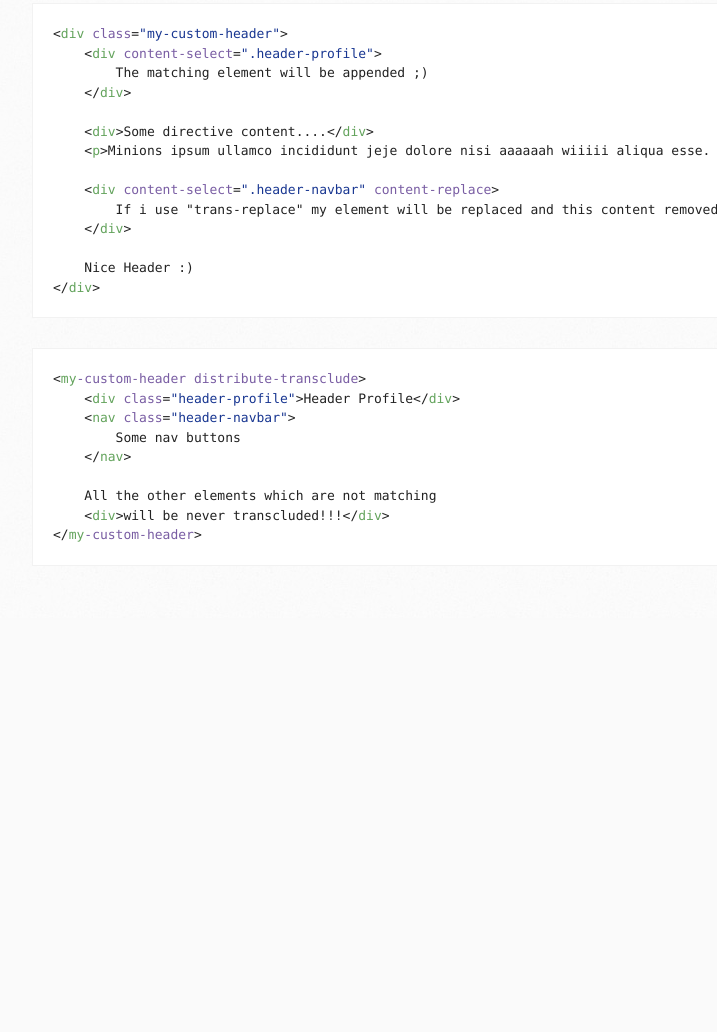
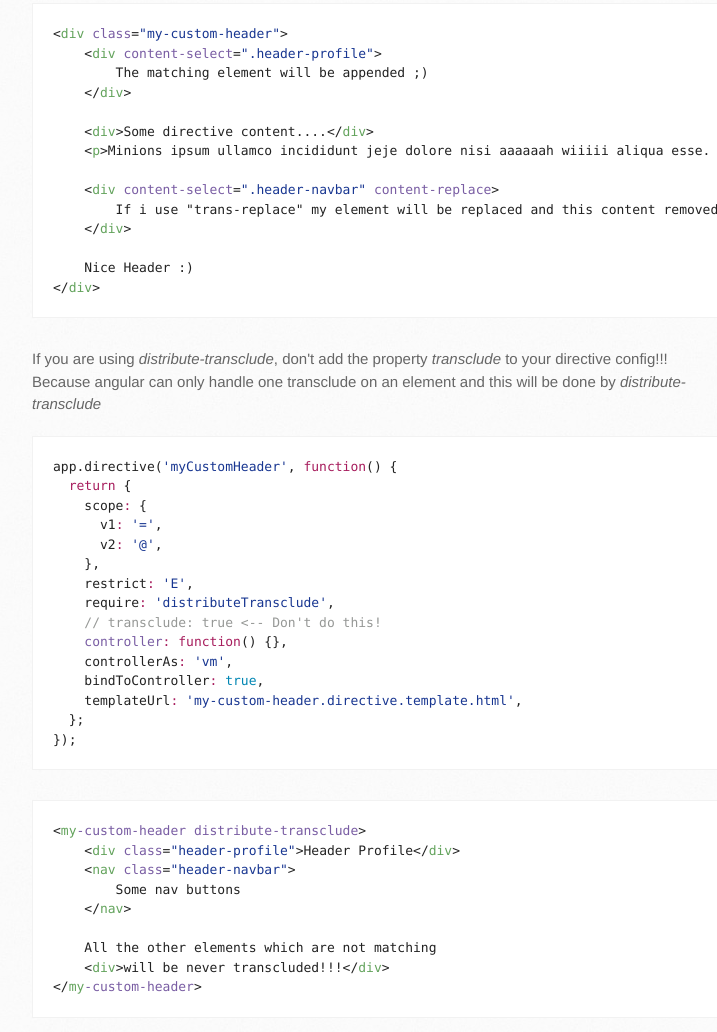
Before and after one commit to MitkoTschimev/angular-distribute-transclude, a plain HTML site: page index.html in a window 1280 px wide. Shown: the part 980-2012 px from the top of the page, without its empty margins (138-855 px from the left). Before the commit the page ends 1598 px from the top, so only its background shows below. Drawn offline with Linux system fonts and the light colour scheme.

```diff
--- a/index.html
+++ b/index.html
@@ -54,6 +54,25 @@
     Nice Header :)
 &lt;/<span class="pl-ent">div</span>&gt;</pre></div>
 
+<p>If you are using <em>distribute-transclude</em>, don't add the property <em>transclude</em> to your directive config!!!
+Because angular can only handle one transclude on an element and this will be done by <em>distribute-transclude</em></p>
+
+<div class="highlight highlight-source-js"><pre>app.directive(<span class="pl-s"><span class="pl-pds">'</span>myCustomHeader<span class="pl-pds">'</span></span>, <span class="pl-k">function</span>() {
+  <span class="pl-k">return</span> {
+    scope<span class="pl-k">:</span> {
+      v1<span class="pl-k">:</span> <span class="pl-s"><span class="pl-pds">'</span>=<span class="pl-pds">'</span></span>,
+      v2<span class="pl-k">:</span> <span class="pl-s"><span class="pl-pds">'</span>@<span class="pl-pds">'</span></span>,
+    },
+    restrict<span class="pl-k">:</span> <span class="pl-s"><span class="pl-pds">'</span>E<span class="pl-pds">'</span></span>,
+    require<span class="pl-k">:</span> <span class="pl-s"><span class="pl-pds">'</span>distributeTransclude<span class="pl-pds">'</span></span>,
+    <span class="pl-c">// transclude: true &lt;-- Don't do this!</span>
+    <span class="pl-en">controller</span><span class="pl-k">:</span> <span class="pl-k">function</span>() {},
+    controllerAs<span class="pl-k">:</span> <span class="pl-s"><span class="pl-pds">'</span>vm<span class="pl-pds">'</span></span>,
+    bindToController<span class="pl-k">:</span> <span class="pl-c1">true</span>,
+    templateUrl<span class="pl-k">:</span> <span class="pl-s"><span class="pl-pds">'</span>my-custom-header.directive.template.html<span class="pl-pds">'</span></span>,
+  };
+});</pre></div>
+
 <div class="highlight highlight-text-html-basic"><pre>&lt;<span class="pl-ent">my</span><span class="pl-e">-custom-header</span> <span class="pl-e">distribute-transclude</span>&gt;
     &lt;<span class="pl-ent">div</span> <span class="pl-e">class</span>=<span class="pl-s"><span class="pl-pds">"</span>header-profile<span class="pl-pds">"</span></span>&gt;Header Profile&lt;/<span class="pl-ent">div</span>&gt;
     &lt;<span class="pl-ent">nav</span> <span class="pl-e">class</span>=<span class="pl-s"><span class="pl-pds">"</span>header-navbar<span class="pl-pds">"</span></span>&gt;
```
Also changed, not shown: params.json (+1 -1 lines).
